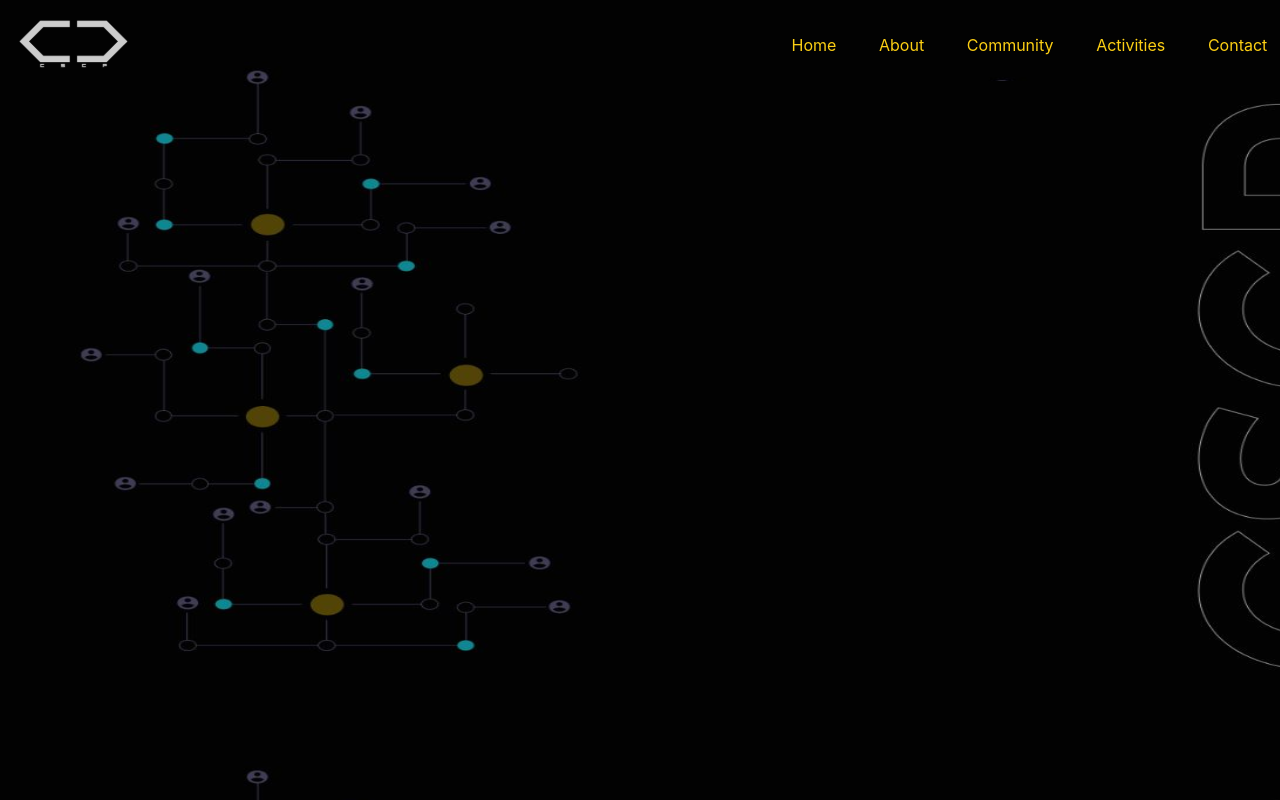
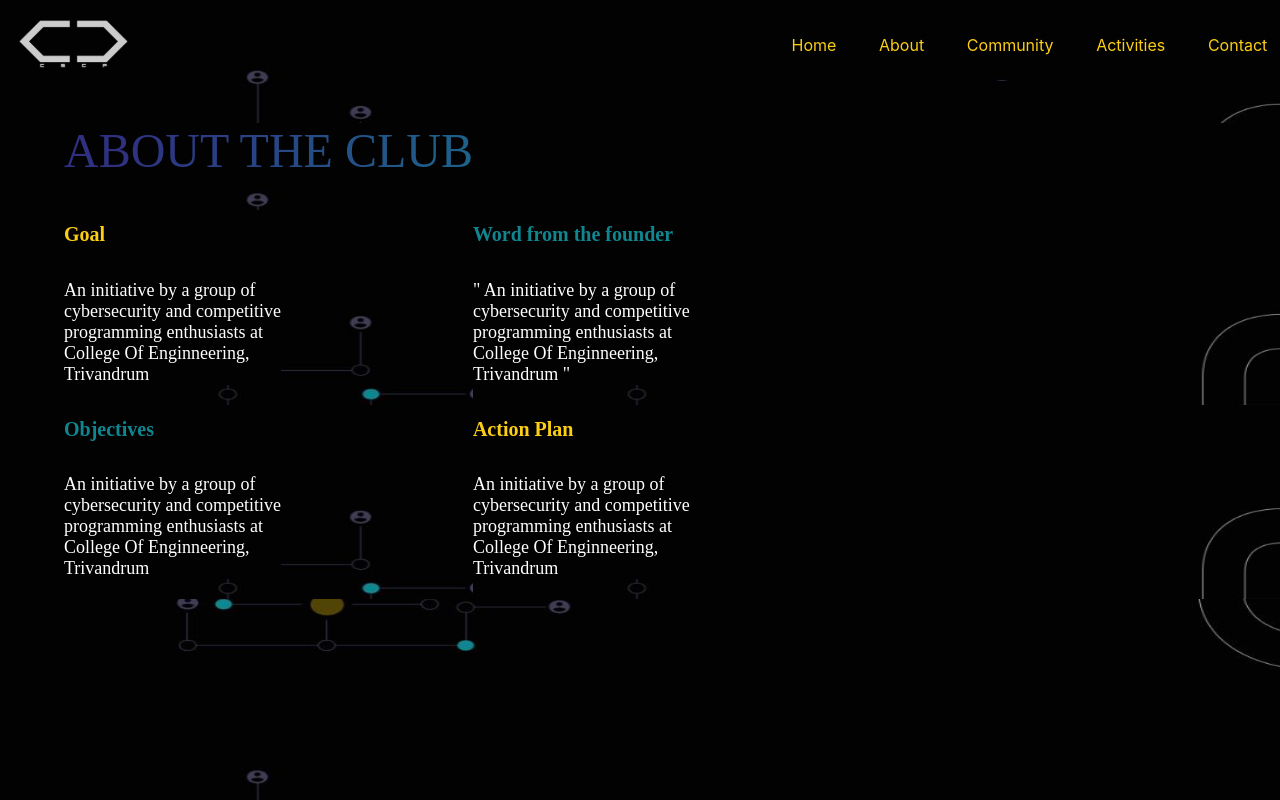
Before and after one commit to nived1967/CSCP, a React (Create React App) app: page /about in a window 1280 px wide. Built offline with nearby package versions, Linux system fonts and the light colour scheme.

Commit message:
new changes

```diff
--- a/src/components/about/about.component.jsx
+++ b/src/components/about/about.component.jsx
@@ -3,8 +3,38 @@ import './about.styles.css'
 const About=()=>
 {
     return(
-       <div>
+       <div className='about'>
+        <h1 className='head'>ABOUT THE CLUB</h1>
 
+        <div className='new1'>
+        <div className='x'>
+        <h1 className='goal'>Goal</h1>
+        <br></br>
+        <p1 className='discription-goal1'>An initiative by a group of<br></br>cybersecurity and competitive<br></br>programming enthusiasts at <br></br>College Of Enginneering, <br></br>Trivandrum</p1>
+        <br></br>
+        </div>
+
+        <div className='y'>
+        <h1 className='objectives'>Word from the founder</h1>
+        <br></br>
+        <p1 className='discription-goal1'> " An initiative by a group of <br></br>cybersecurity and competitive <br></br>programming enthusiasts at <br></br>College Of Enginneering, <br></br>Trivandrum "</p1>
+        </div>
+        </div>
+
+        <div className='new2'>
+        <div className='x'>
+        <h1 className='objectives'>Objectives</h1>
+        <br></br>
+        <p1 className='discription-goal1'>An initiative by a group of<br></br>cybersecurity and competitive<br></br>programming enthusiasts at <br></br>College Of Enginneering, <br></br>Trivandrum</p1>
+        <br></br>
+        </div>
+
+        <div className='y'>
+        <h1 className='goal'>Action Plan</h1>
+        <br></br>
+        <p1 className='discription-goal1'>An initiative by a group of<br></br>cybersecurity and competitive<br></br>programming enthusiasts at <br></br>College Of Enginneering, <br></br>Trivandrum</p1>
+        </div>
+        </div>
        </div>
     )
 }
--- a/src/components/about/about.styles.css
+++ b/src/components/about/about.styles.css
@@ -0,0 +1,56 @@
+.head{
+    display: flex;
+    flex-direction: column;
+    justify-content: space-between;
+    margin-left: 5%;
+
+    font-family: 'Montserrat';
+    font-style: normal;
+    font-weight: 400;
+    font-size: 48px;
+    background: linear-gradient(270deg, #108690 44.74%, #2F3180 95.31%);
+    -webkit-background-clip: text;
+    -webkit-text-fill-color: transparent;
+    background-clip: text;
+}
+.goal{
+    font-family: 'Montserrat';
+    font-style: normal;
+    font-weight: 700;
+    font-size: 20px;
+    color: #FCCF14;
+}
+.discription-goal1{
+    font-family: 'Montserrat';
+    font-style: normal;
+    font-weight: 300;
+    font-size: 18px;
+    color: #FFFFFF;
+}
+.objectives{
+
+    font-family: 'Montserrat';
+    font-style: normal;
+    font-weight: 700;
+    font-size: 20px;
+    color: #108690;
+}
+
+.x{
+    display: flex;
+    flex-direction: column;
+    margin-left: 5%;
+}
+.y{
+    display: flex;
+    flex-direction: column;
+    margin-left: 15%;
+}
+.new1{
+    display: flex;
+    flex-direction: row;
+}
+.new2{
+    display: flex;
+    flex-direction: row;
+}
```
